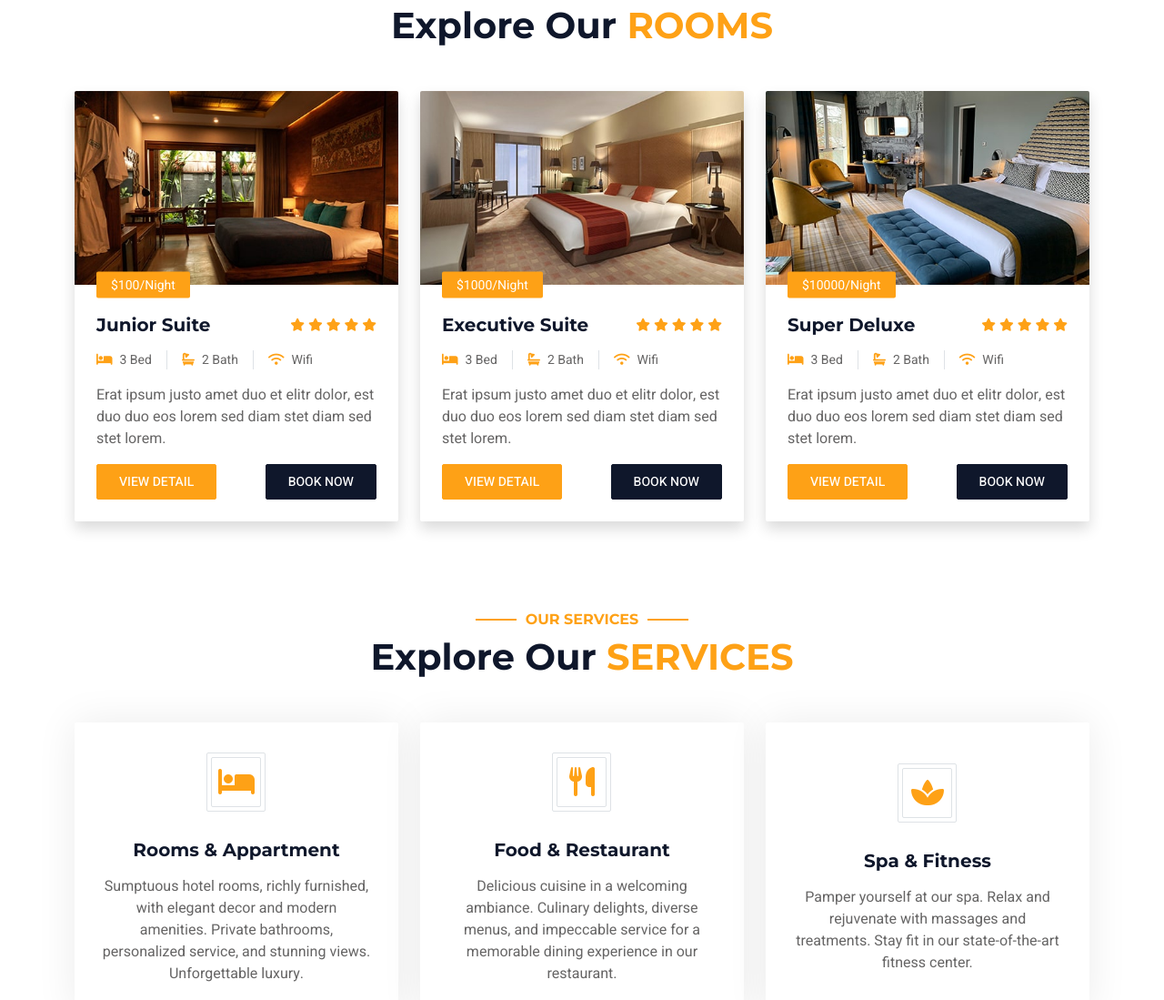
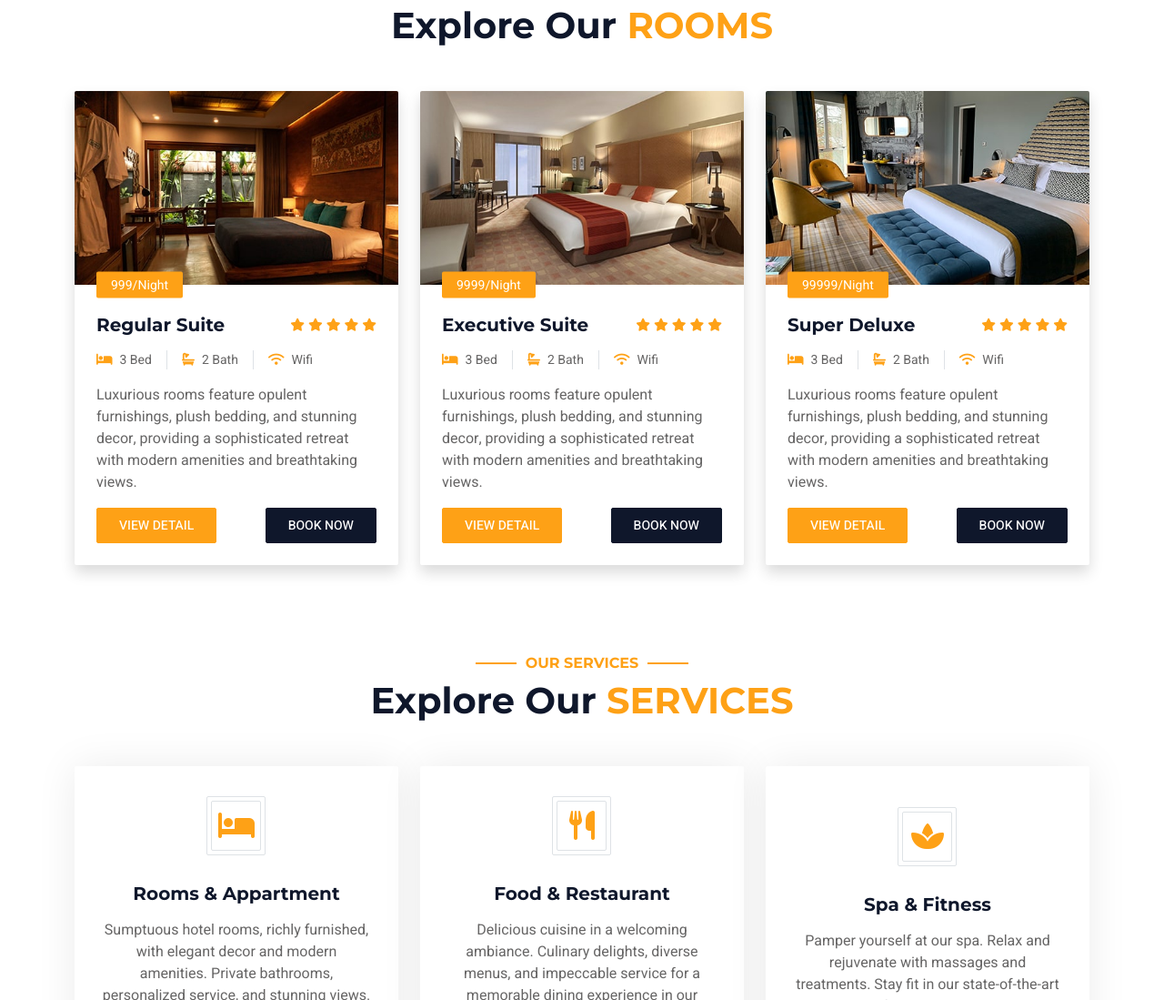
Before and after one commit to ydpatel0309/bootstrap-project, a plain HTML site: page index.html in a window 1280 px wide. Shown: the part 1535-2634 px from the top of the page at 91% size. Drawn offline with nearby package versions, Linux system fonts and the light colour scheme.

Commit message:
bug fixing

```diff
--- a/index.html
+++ b/index.html
@@ -240,22 +240,22 @@
 
 
         <!-- Room Start -->
-        <div class="container-xxl py-5"><!--what is xxl?-->
+        <div class="container-xxl py-5">
             <div class="container">
                 <div class="text-center wow fadeInUp" data-wow-delay="0.1s">
                     <h6 class="section-title text-center text-primary text-uppercase">Our Rooms</h6>
                     <h1 class="mb-5">Explore Our <span class="text-primary text-uppercase">Rooms</span></h1>
                 </div>
-                <div class="row g-4"><!--what is g-4?-->
+                <div class="row g-4">
                     <div class="col-lg-4 col-md-6 wow fadeInUp" data-wow-delay="0.1s">
                         <div class="room-item shadow rounded overflow-hidden">
                             <div class="position-relative">
                                 <img class="img-fluid" src="img/room-1.jpg" alt="">
-                                <small class="position-absolute start-0 top-100 translate-middle-y bg-primary text-white rounded py-1 px-3 ms-4">$100/Night</small>
+                                <small class="position-absolute start-0 top-100 translate-middle-y bg-primary text-white rounded py-1 px-3 ms-4">999/Night</small>
                             </div>
                             <div class="p-4 mt-2">
                                 <div class="d-flex justify-content-between mb-3">
-                                    <h5 class="mb-0">Junior Suite</h5>
+                                    <h5 class="mb-0">Regular Suite</h5>
                                     <div class="ps-2">
                                         <small class="fa fa-star text-primary"></small><!--for the 5 stars-->
                                         <small class="fa fa-star text-primary"></small>
@@ -269,7 +269,7 @@
                                     <small class="border-end me-3 pe-3"><i class="fa fa-bath text-primary me-2"></i>2 Bath</small>
                                     <small><i class="fa fa-wifi text-primary me-2"></i>Wifi</small>
                                 </div>
-                                <p class="text-body mb-3">Erat ipsum justo amet duo et elitr dolor, est duo duo eos lorem sed diam stet diam sed stet lorem.</p>
+                                <p class="text-body mb-3">Luxurious rooms feature opulent furnishings, plush bedding, and stunning decor, providing a sophisticated retreat with modern amenities and breathtaking views.</p>
                                 <div class="d-flex justify-content-between">
                                     <a class="btn btn-sm btn-primary rounded py-2 px-4" href="">View Detail</a>
                                     <a class="btn btn-sm btn-dark rounded py-2 px-4" href="">Book Now</a>
@@ -281,7 +281,7 @@
                         <div class="room-item shadow rounded overflow-hidden">
                             <div class="position-relative">
                                 <img class="img-fluid" src="img/room-2.jpg" alt="">
-                                <small class="position-absolute start-0 top-100 translate-middle-y bg-primary text-white rounded py-1 px-3 ms-4">$1000/Night</small>
+                                <small class="position-absolute start-0 top-100 translate-middle-y bg-primary text-white rounded py-1 px-3 ms-4">9999/Night</small>
                             </div>
                             <div class="p-4 mt-2">
                                 <div class="d-flex justify-content-between mb-3">
@@ -299,7 +299,7 @@
                                     <small class="border-end me-3 pe-3"><i class="fa fa-bath text-primary me-2"></i>2 Bath</small>
                                     <small><i class="fa fa-wifi text-primary me-2"></i>Wifi</small>
                                 </div>
-                                <p class="text-body mb-3">Erat ipsum justo amet duo et elitr dolor, est duo duo eos lorem sed diam stet diam sed stet lorem.</p>
+                                <p class="text-body mb-3">Luxurious rooms feature opulent furnishings, plush bedding, and stunning decor, providing a sophisticated retreat with modern amenities and breathtaking views.</p>
                                 <div class="d-flex justify-content-between">
                                     <a class="btn btn-sm btn-primary rounded py-2 px-4" href="">View Detail</a>
                                     <a class="btn btn-sm btn-dark rounded py-2 px-4" href="">Book Now</a>
@@ -311,7 +311,7 @@
                         <div class="room-item shadow rounded overflow-hidden">
                             <div class="position-relative">
                                 <img class="img-fluid" src="img/room-3.jpg" alt="">
-                                <small class="position-absolute start-0 top-100 translate-middle-y bg-primary text-white rounded py-1 px-3 ms-4">$10000/Night</small>
+                                <small class="position-absolute start-0 top-100 translate-middle-y bg-primary text-white rounded py-1 px-3 ms-4">99999/Night</small>
                             </div>
                             <div class="p-4 mt-2">
                                 <div class="d-flex justify-content-between mb-3">
@@ -329,7 +329,7 @@
                                     <small class="border-end me-3 pe-3"><i class="fa fa-bath text-primary me-2"></i>2 Bath</small>
                                     <small><i class="fa fa-wifi text-primary me-2"></i>Wifi</small>
                                 </div>
-                                <p class="text-body mb-3">Erat ipsum justo amet duo et elitr dolor, est duo duo eos lorem sed diam stet diam sed stet lorem.</p>
+                                <p class="text-body mb-3">Luxurious rooms feature opulent furnishings, plush bedding, and stunning decor, providing a sophisticated retreat with modern amenities and breathtaking views.</p>
                                 <div class="d-flex justify-content-between">
                                     <a class="btn btn-sm btn-primary rounded py-2 px-4" href="">View Detail</a><!--btn-sm for small button-->
                                     <a class="btn btn-sm btn-dark rounded py-2 px-4" href="">Book Now</a>
@@ -597,8 +597,8 @@
                                 <a class="btn btn-link" href="">Food & Restaurant</a>
                                 <a class="btn btn-link" href="">Spa & Fitness</a>
                                 <a class="btn btn-link" href="">Sports & Gaming</a>
-                                <a class="btn btn-link" href="">Transportation</a>
-                                <a class="btn btn-link" href="">GYM & Yoga</a>
+                                <a class="btn btn-link" href="https://railguru.onrender.com/">Transportation</a>
+                                <a class="btn btn-link" href="https://rushik0507.github.io/fitfreak/">GYM & Yoga</a>
                             </div>
                         </div>
                     </div>
```
